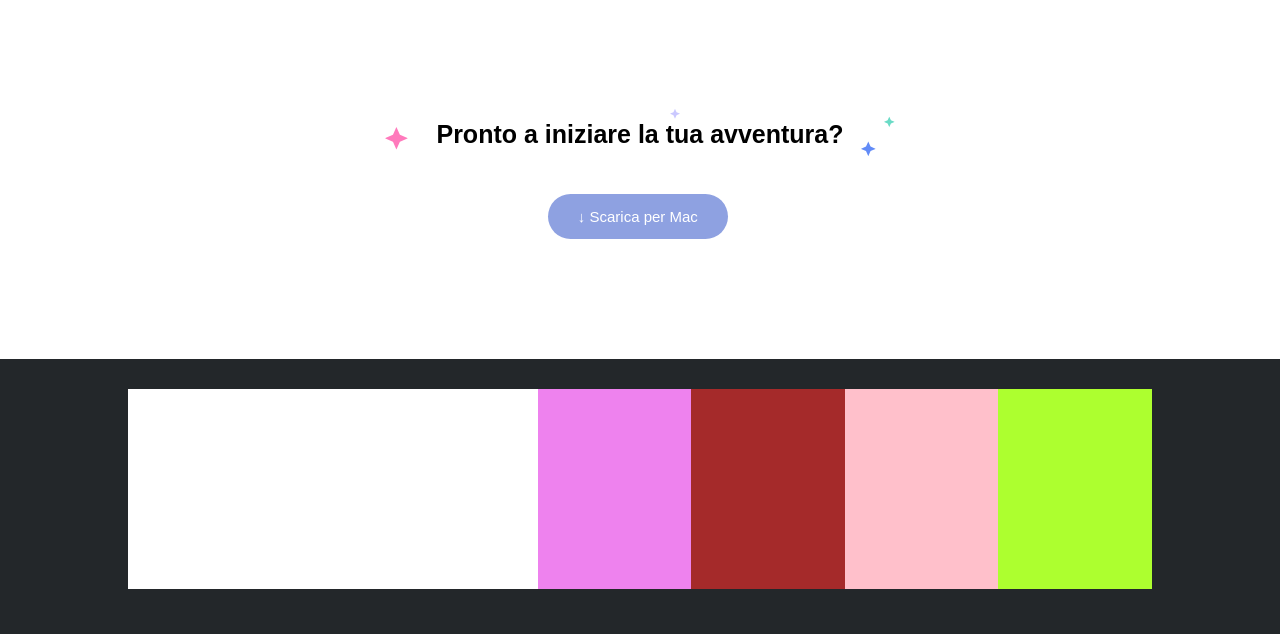
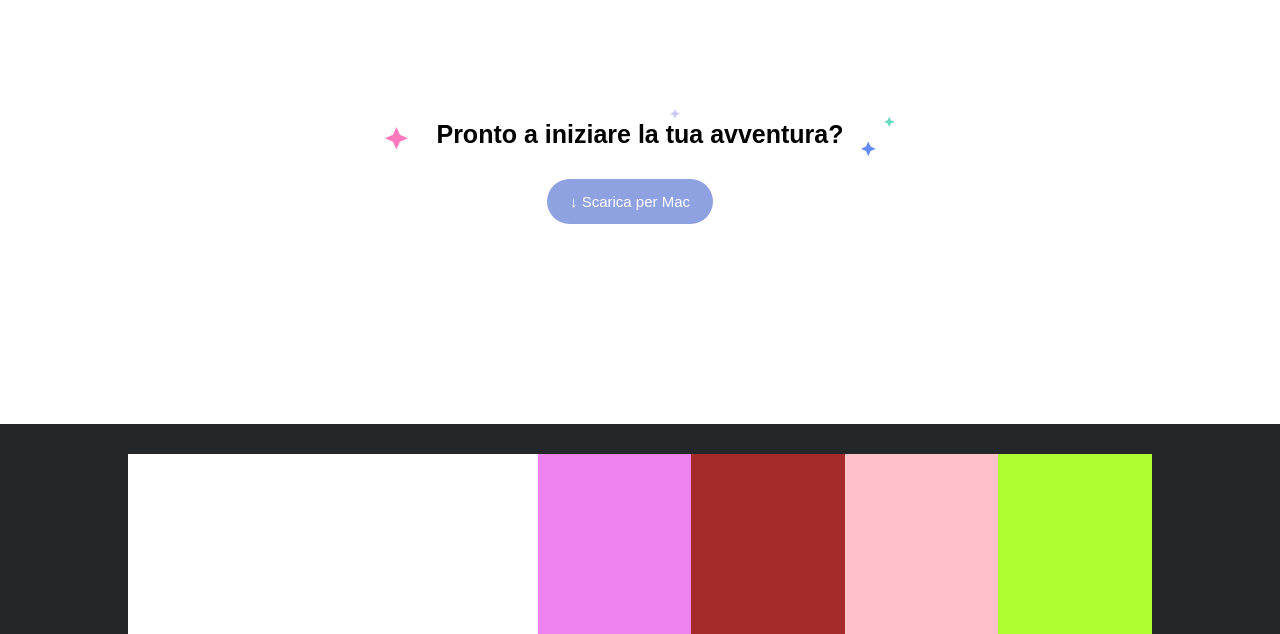
Before and after one commit to 8Balu8/htmlcss-discord, a plain HTML site: page index.html in a window 1280 px wide. Shown: the part 2976-3610 px from the top of the page. Drawn offline with Linux system fonts and the light colour scheme.

Commit message:
correct btn

```diff
--- a/css/style.css
+++ b/css/style.css
@@ -171,13 +171,6 @@ main section {
     background-size: contain;
     line-height: 50px;
 }
-.box-end a {
-    display: block;
-    width: 180px;
-    position: absolute;
-    left:41%;
-    bottom: 0;
-}
 
 /* FOOTER */
 footer {
--- a/index.html
+++ b/index.html
@@ -85,7 +85,9 @@
                 </div>
                 <img src="img/item4-big.svg" alt="">
                 <h5>Pronto a iniziare la tua avventura?</h5>
-                <a class="btn-large btn-sugarpaper" href="#">&darr; Scarica per Mac</a>
+                <div>
+                    <a class="btn-large btn-sugarpaper" href="#">&darr; Scarica per Mac</a>
+                </div>
             </section>
 
 
```
